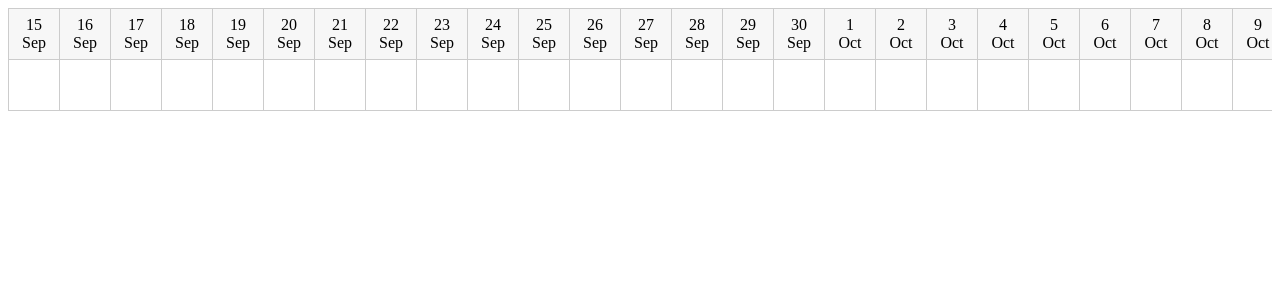
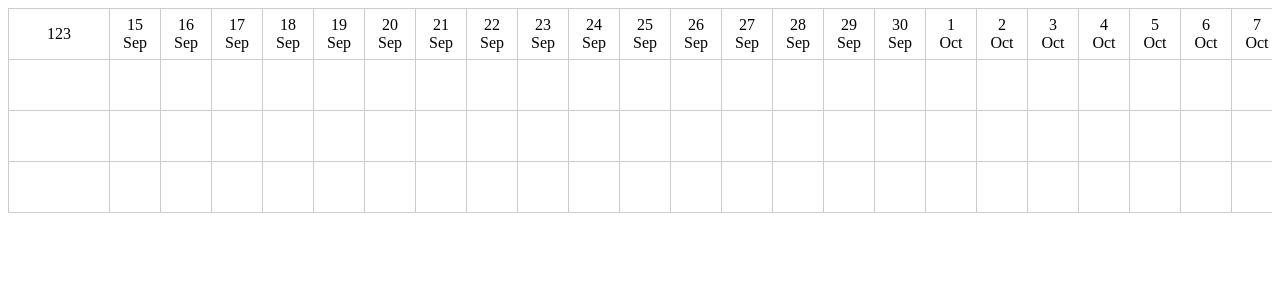
Before and after one commit to demark-pro/reactjs-scheduler, a React (Create React App) app: page / in a window 1280 px wide. Shown: the top 300 px of the page. Built offline with nearby package versions, Linux system fonts and the light colour scheme.

Commit message:
add Col layout and change container structure

```diff
--- a/src/App.js
+++ b/src/App.js
@@ -2,10 +2,17 @@ import { addDays } from "date-fns";
 import "./App.css";
 import Scheduler from "./components/Scheduler/Scheduler";
 
+import data from "./data.json";
+
 function App() {
   return (
     <div className="App">
-      <Scheduler startDate={new Date()} endDate={addDays(new Date(), 30)} />
+      <Scheduler
+        startDate={new Date()}
+        endDate={addDays(new Date(), 30)}
+        groups={data.groups}
+        items={data.items}
+      />
     </div>
   );
 }
--- a/src/components/Scheduler/Scheduler.jsx
+++ b/src/components/Scheduler/Scheduler.jsx
@@ -3,6 +3,12 @@ import { createRef, useEffect, useState } from "react";
 import { createArrayOfDays } from "./helpers";
 
 import styles from "./Scheduler.module.css";
+
+const Col = ({ children, className, ...props }) => (
+  <div className={`${styles.template_col} ${className}`} {...props}>
+    {children}
+  </div>
+);
 
 export default function Scheduler({
   startDate,
@@ -11,6 +17,7 @@ export default function Scheduler({
   items,
   colWidth = 50,
   colHeight = 50,
+  groupsColWidth = 100,
 }) {
   const containerRef = createRef(null);
 
@@ -22,37 +29,49 @@ export default function Scheduler({
     setDays(createArrayOfDays(startDate, endDate));
   }, [startDate, endDate]);
 
+  // header
   const renderHeader = () => {
     const finishDays = [];
 
     for (const day of days) {
       finishDays.push(
-        <div
+        <Col
           className={styles.header_day}
           style={{ height: colHeight, width: colWidth }}
         >
           <span>{format(day.date, "d")}</span>
           <p>{format(day.date, "MMM")}</p>
-        </div>
+        </Col>
       );
     }
 
     return finishDays;
   };
 
+  // groups
   const renderGroups = () => {
-    return <></>;
+    if (!groups) return;
+
+    const finishGroups = [];
+
+    for (const group of groups) {
+      finishGroups.push(
+        <Col className={styles.group} style={{ height: colHeight }} />
+      );
+    }
+    return finishGroups;
   };
 
+  // cols
   const renderCols = () => {
     const finishDays = [];
 
     for (const day of days) {
       finishDays.push(
-        <div
+        <Col
           className={styles.cols_day}
           style={{ height: colHeight, width: colWidth }}
-        ></div>
+        />
       );
     }
 
@@ -63,9 +82,19 @@ export default function Scheduler({
 
   return (
     <div ref={containerRef} className={styles.container}>
-      <div className={styles.header}>{renderHeader()}</div>
-      <div className={styles.groups}>{renderGroups()}</div>
-      <div className={styles.cols}>{renderCols()}</div>
+      <div className={styles.leftside}>
+        <Col style={{ width: groupsColWidth, height: colHeight }}>123</Col>
+        <div className={styles.groups}>{renderGroups()}</div>
+      </div>
+
+      <div className={styles.rightside}>
+        <div className={styles.header}>{renderHeader()}</div>
+        <div className={styles.cols}>
+          {groups.map((group) => (
+            <div className={styles.col}>{renderCols(group)}</div>
+          ))}
+        </div>
+      </div>
     </div>
   );
 }
--- a/src/components/Scheduler/Scheduler.module.css
+++ b/src/components/Scheduler/Scheduler.module.css
@@ -1,6 +1,19 @@
 .container {
   width: 100%;
   overflow-x: scroll;
+  display: flex;
+  flex-direction: row;
+}
+
+.container .leftside,
+.container .rightside {
+  display: flex;
+  flex-direction: column;
+  border-top: 1px solid #ccc;
+}
+
+.container .rightside {
+  border-right: 1px solid #ccc;
 }
 
 .container::-webkit-scrollbar {
@@ -8,17 +21,21 @@
 }
 
 .header,
-.cols {
+.cols .col {
   display: inline-flex;
 }
 
-.header .header_day {
+.cols {
+  display: flex;
+  flex-direction: column;
+}
+
+/* .header .header_day {
   border-top: 1px solid #ccc;
   background-color: #f7f7f7;
-}
+} */
 
-.header .header_day,
-.cols .cols_day {
+.template_col {
   border-left: 1px solid #ccc;
   border-bottom: 1px solid #ccc;
   display: flex;
@@ -27,10 +44,10 @@
   justify-content: center;
 }
 
-.header .header_day:last-child,
+/* .header .header_day:last-child,
 .cols .cols_day:last-child {
   border-right: 1px solid #ccc;
-}
+} */
 
 .header .header_day span,
 .header .header_day p {
```
